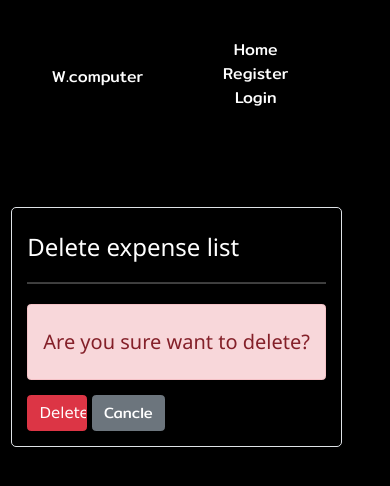
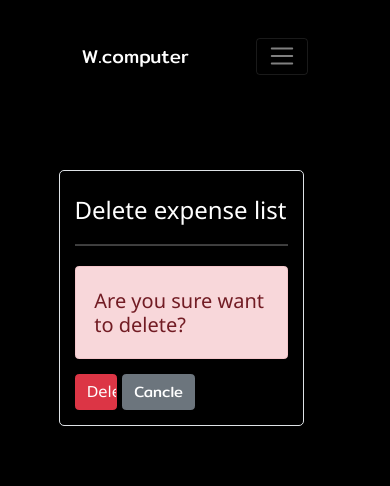
Before and after one commit to Malao-Ang/wcom_, a Django app: page /expenses/delete/1/ in a window 390 px wide. Shown: the top 486 px of the page. Run offline with Django 4.2, Linux system fonts and the light colour scheme; data comes from the database, SQL or seed files in the repository; some libraries are stand-ins or nearby versions.

Commit message:
uodate nav bar responsive

```diff
--- a/templates/partials/nav.html
+++ b/templates/partials/nav.html
@@ -1,30 +1,58 @@
 <!doctype html>
+<script src="https://code.jquery.com/jquery-3.2.1.slim.min.js" integrity="sha384-KJ3o2DKtIkvYIK3UENzmM7KCkRr/rE9/Qpg6aAZGJwFDMVNA/GpGFF93hXpG5KkN" crossorigin="anonymous"></script>
+<script src="https://cdn.jsdelivr.net/npm/popper.js@1.12.9/dist/umd/popper.min.js" integrity="sha384-ApNbgh9B+Y1QKtv3Rn7W3mgPxhU9K/ScQsAP7hUibX39j7fakFPskvXusvfa0b4Q" crossorigin="anonymous"></script>
+<script src="https://cdn.jsdelivr.net/npm/bootstrap@4.0.0/dist/js/bootstrap.min.js" integrity="sha384-JZR6Spejh4U02d8jOt6vLEHfe/JQGiRRSQQxSfFWpi1MquVdAyjUar5+76PVCmYl" crossorigin="anonymous"></script>
+<link rel="stylesheet" href="https://cdn.jsdelivr.net/npm/bootstrap@4.0.0/dist/css/bootstrap.min.css" integrity="sha384-Gn5384xqQ1aoWXA+058RXPxPg6fy4IWvTNh0E263XmFcJlSAwiGgFAW/dAiS6JXm" crossorigin="anonymous">
 <body>
     <link rel="stylesheet" href="https://www.w3schools.com/w3css/4/w3.css">
     <div class="w3-container w3-center w3-animate-left">
     <header>
-        <h3 class="title">W.computer</h3>
-        <nav class="navbar">
+        <div class="container-fluid">
+            <nav class="navbar navbar-expand-lg navbar-dark">
+                <a class="navbar-brand" href="">W.computer</a>
+                    <button class="navbar-toggler" type="button" data-toggle="collapse" data-target="#navbarSupportedContent" aria-controls="navbarSupportedContent" aria-expanded="false" aria-label="Toggle navigation">
+                        <span class="navbar-toggler-icon"></span>
+                    </button>
+                <div class="collapse navbar-collapse" id="navbarSupportedContent">
+                <ul class="navbar-nav ml-auto">
+                    {% if user.is_staff or user.is_superuser %}
+                        <li  class="nav-item" ><p class="nav-link">Hello {{request.user.username}} </p></li>
+                        <li  class="nav-item"><a class="nav-link"  href="{% url 'dashboard-index' %}">Home</a></li>
+                        <li  class="nav-item"><a class="nav-link"  href="{% url 'dashboard-staff' %}">Staff</a></li>
+                        <li  class="nav-item"><a class="nav-link"  href="{% url 'user-logout' %}">Logout</a></li>
+                    {%elif user.is_authenticated %}
+                        <li  class="nav-item"><a class="nav-link"  href="{% url 'dashboard-index' %}">Home</a></li>
+                        <li  class="nav-item"><p class="nav-link">Hello {{request.user.username}} </p></li>
+                        <li  class="nav-item"><a class="nav-link"  href="{% url 'user-logout' %}">Logout</a></li>
+                    {% else %}
+                        <li  class="nav-item"><a class="nav-link"  href="{% url 'dashboard-index' %}">Home</a></li>
+                        <li  class="nav-item"><a class="nav-link"  href="{% url 'user-register' %}">Register</a></li>
+                        <li  class="nav-item"><a class="nav-link"  href="{% url 'user-login' %}">Login</a></li>
+                    {% endif %}
+                </ul>
+             </div>
+            </nav>
+        {% comment %} <nav class="navbar">
 
-            <ul class="navlink">
+            <ul class="navbar-nav ml-auto">
             {% if user.is_staff or user.is_superuser %}
-                <li ><p>Hello {{request.user.username}} </p></li>
-                <li ><a href="{% url 'dashboard-index' %}">Home</a></li>
-                <li ><a href="{% url 'dashboard-staff' %}">Staff</a></li>
-                <li ><a href="{% url 'user-logout' %}">Logout</a></li>
-                {% comment %} <li ><a href="{% url 'dashboard-staff' %}">Staff</a></li> {% endcomment %}
+                <li  class="nav-item" ><p>Hello {{request.user.username}} </p></li>
+                <li  class="nav-item"><a class="nav-link"  href="{% url 'dashboard-index' %}">Home</a></li>
+                <li  class="nav-item"><a class="nav-link"  href="{% url 'dashboard-staff' %}">Staff</a></li>
+                <li  class="nav-item"><a class="nav-link"  href="{% url 'user-logout' %}">Logout</a></li>
             {%elif user.is_authenticated %}
-                <li ><a href="{% url 'dashboard-index' %}">Home</a></li>
-                <li ><p>Hello {{request.user.username}} </p></li>
-                <li ><a href="{% url 'user-logout' %}">Logout</a></li>
+                <li  class="nav-item"><a class="nav-link"  href="{% url 'dashboard-index' %}">Home</a></li>
+                <li  class="nav-item"><p>Hello {{request.user.username}} </p></li>
+                <li  class="nav-item"><a class="nav-link"  href="{% url 'user-logout' %}">Logout</a></li>
             {% else %}
-                <li ><a href="{% url 'dashboard-index' %}">Home</a></li>
-                <li ><a href="{% url 'user-register' %}">Register</a></li>
-                <li ><a href="{% url 'user-login' %}">Login</a></li>
+                <li  class="nav-item"><a class="nav-link"  href="{% url 'dashboard-index' %}">Home</a></li>
+                <li  class="nav-item"><a class="nav-link"  href="{% url 'user-register' %}">Register</a></li>
+                <li  class="nav-item"><a class="nav-link"  href="{% url 'user-login' %}">Login</a></li>
             {% endif %}
             </ul>
 
-        </nav>
+        </nav> {% endcomment %}
+        </div>
     </header>
     </div>
 </body>
@@ -73,4 +101,13 @@
         margin-right:auto;
         margin-top:0;
     }
+    .container{
+        padding: 3% 15%;
+    }
+    .nav-item p{
+        cursor: pointer;
+    }
+    .nav-item{
+        padding: 0 18px;
+    }
 </style>
```
